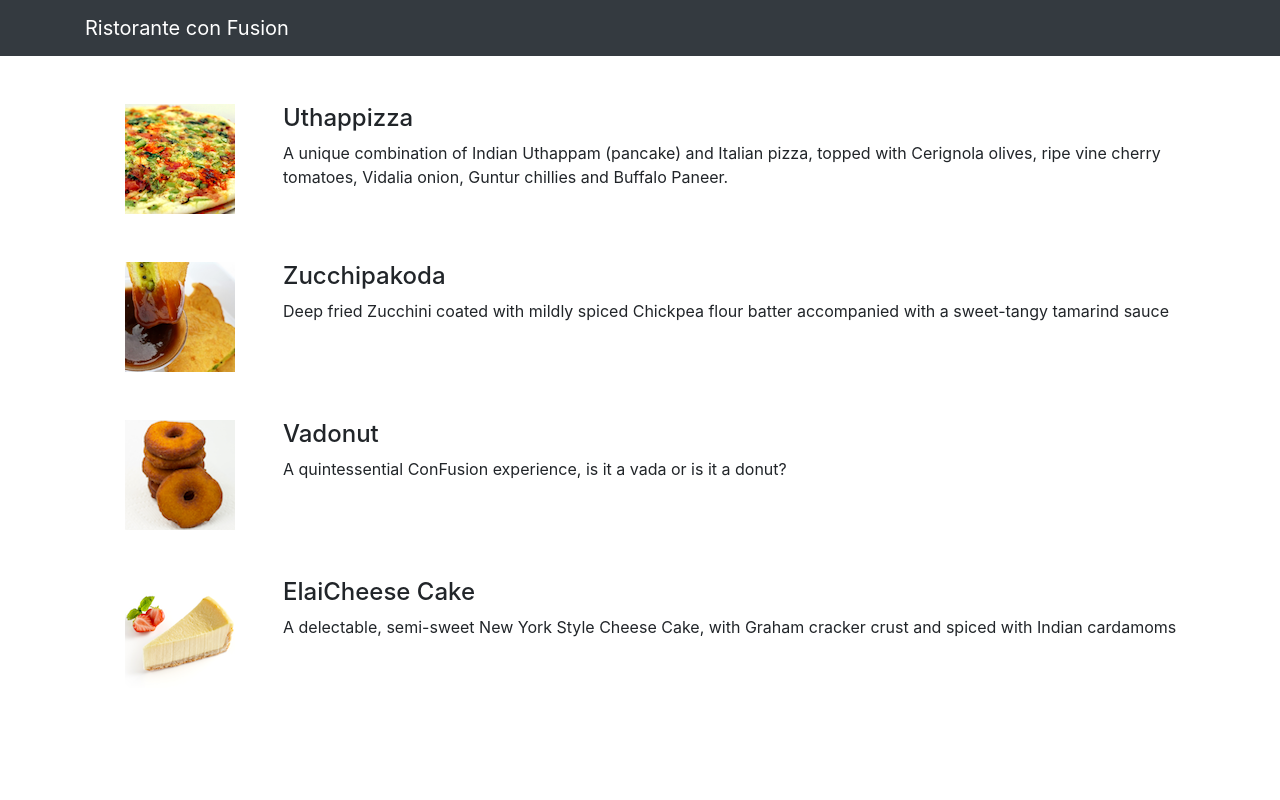
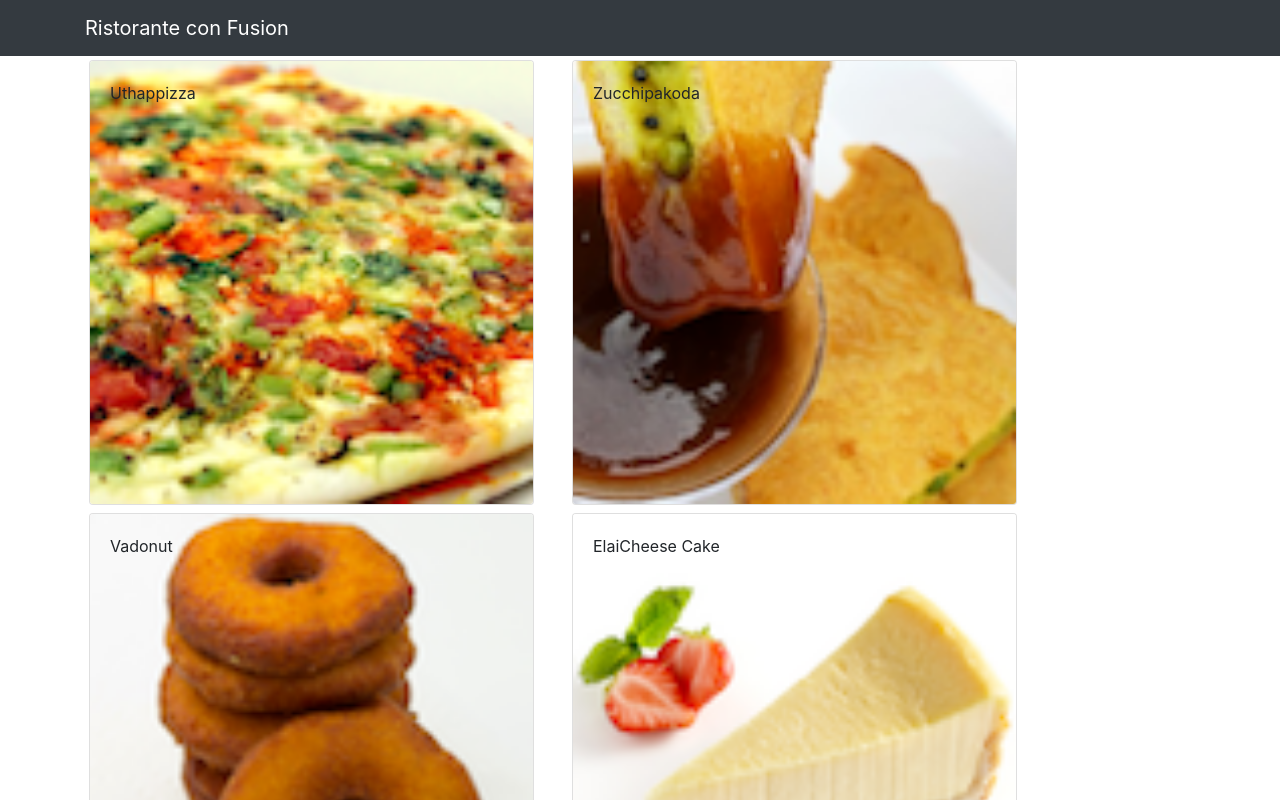
Before and after one commit to AbdulrahmanKazkaz/coursera-react-tutorial, a React (Create React App) app: page / in a window 1280 px wide. Shown: the top 800 px of the page. Built offline with nearby package versions, Linux system fonts and the light colour scheme.

Commit message:
components part 2

```diff
--- a/src/App.jsx
+++ b/src/App.jsx
@@ -1,4 +1,4 @@
-import { Nav } from "./components/Nav";
+import { Nav } from "./layouts/Nav";
 import { Menu } from "./components/Menu";
 
 export const App = () => {
--- a/src/components/Menu.jsx
+++ b/src/components/Menu.jsx
@@ -1,10 +1,18 @@
 import { useState, useEffect } from "react";
-import { dishesItems } from "../api/dishes";
-import { Media } from "reactstrap";
+import { dishesItems } from "../shared/dishes";
+import {
+  Card,
+  CardImg,
+  CardImgOverlay,
+  CardText,
+  CardBody,
+  CardTitle,
+} from "reactstrap";
 
 export const Menu = () => {
   // Define State
   const [dishes, setDishes] = useState([]);
+  const [selectedDish, setSelectedDish] = useState(null);
 
   // Effect
   useEffect(() => {
@@ -14,22 +22,32 @@ export const Menu = () => {
   return (
     <div className="container">
       <div className="row">
-        <Media list>
-          {dishes.map((dish) => (
-            <div className="col-12 mt-5" key={dish.id}>
-              <Media tag="li">
-                <Media left middle>
-                  <Media src={dish.image} alt={dish.name} />
-                </Media>
-                <Media body className="ml-5">
-                  <Media heading>{dish.name}</Media>
-                  <p>{dish.description}</p>
-                </Media>
-              </Media>
-            </div>
-          ))}
-        </Media>
+        {dishes.map((dish) => (
+          <div className="col-12 col-md-5 m-1" key={dish.id}>
+            <Card onClick={() => setSelectedDish(dish)}>
+              <CardImg width="100%" src={dish.image} alt={dish.name} />
+              <CardImgOverlay>
+                <CardTitle>{dish.name}</CardTitle>
+              </CardImgOverlay>
+            </Card>
+          </div>
+        ))}
       </div>
+      {selectedDish && (
+        <div className="row">
+          <Card>
+            <CardImg
+              width="100%"
+              src={selectedDish.image}
+              alt={selectedDish.name}
+            />
+            <CardBody>
+              <CardTitle>{selectedDish.name}</CardTitle>
+              <CardText>{selectedDish.description}</CardText>
+            </CardBody>
+          </Card>
+        </div>
+      )}
     </div>
   );
 };
```
Also changed, not shown: src/layouts/Nav.jsx (renamed from src/components/Nav.jsx), src/shared/dishes.js (renamed from src/api/dishes.js), 1 other file (tests, documents, lock files or other folders).
